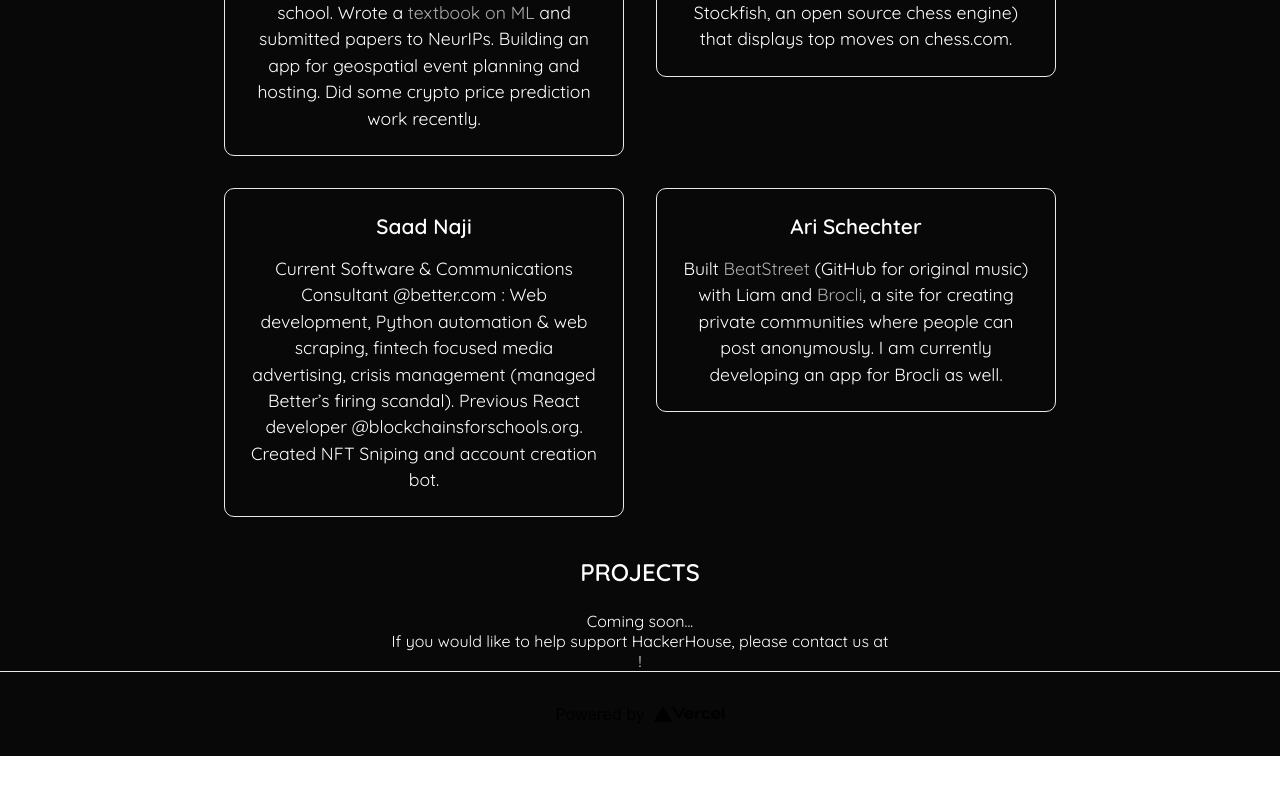
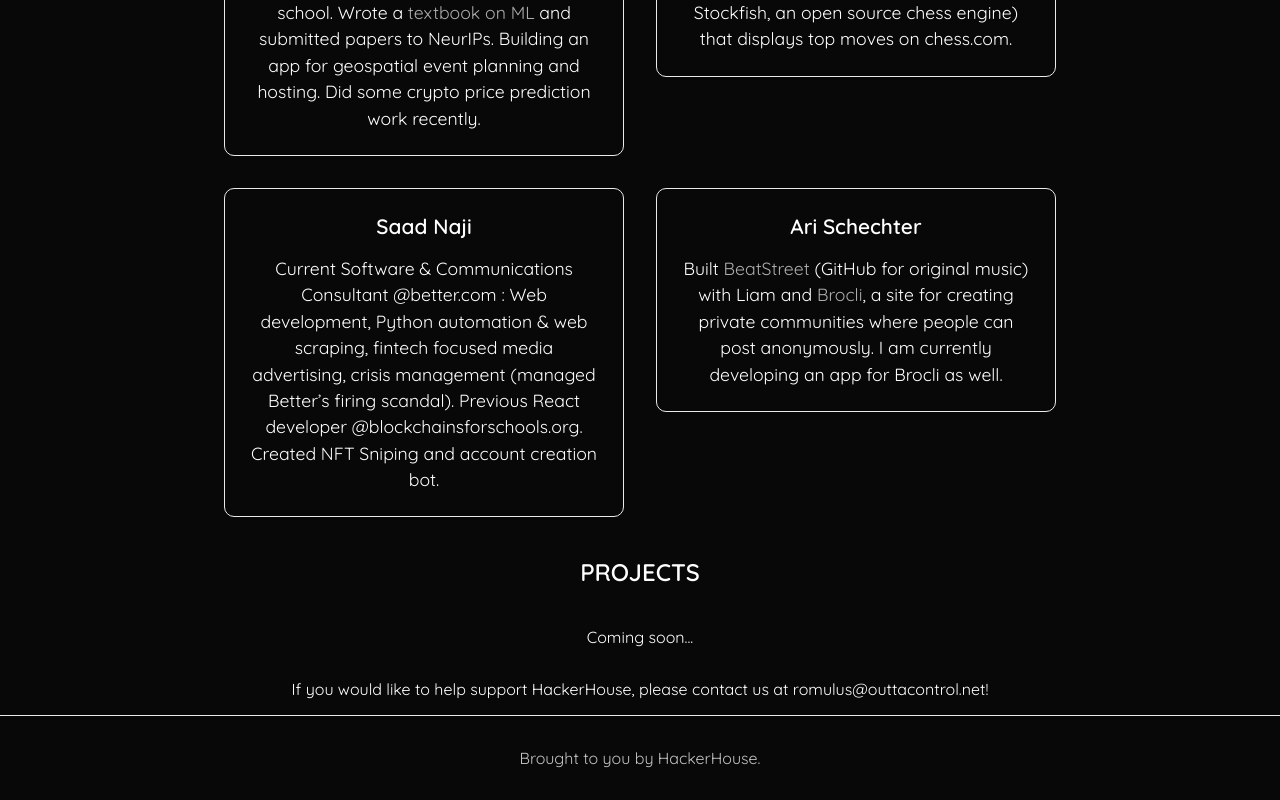
Before and after one commit to liamkronman/hackerhouse-site, a Next.js app in the folder hackerhouse-site/: page / in a window 1280 px wide. Shown: the part 2506-3306 px from the top of the page. Before the commit the page ends 3262 px from the top, so only its background shows below. Built offline with nearby package versions, Linux system fonts and the light colour scheme; a web font is replaced by a local one.

Commit message:
mvp finished

```diff
--- a/hackerhouse-site/pages/index.js
+++ b/hackerhouse-site/pages/index.js
@@ -44,10 +44,6 @@
         </div>
 
         <h3 className={styles.header}>MEMBERS</h3>
-        <div className={styles.members}>
-
-        </div>
-
         <div className={styles.grid}>
           <div className={styles.card}>
             <h2>Liam Kronman</h2>
@@ -121,24 +117,17 @@
         </div>
 
         <h3 className={styles.header}>PROJECTS</h3>
-        <div className={styles.projects}>
+        <p>
           Coming soon...
-        </div>
+        </p>
 
-        If you would like to help support HackerHouse, please contact us at <a href="mailto: "></a>!
+        <p>
+          If you would like to help support HackerHouse, please contact us at <a href="mailto:romulus@outtacontrol.net">romulus@outtacontrol.net</a>!
+        </p>
       </main>
 
       <footer className={styles.footer}>
-        <a
-          href="https://vercel.com?utm_source=create-next-app&utm_medium=default-template&utm_campaign=create-next-app"
-          target="_blank"
-          rel="noopener noreferrer"
-        >
-          Powered by{' '}
-          <span className={styles.logo}>
-            <Image src="/vercel.svg" alt="Vercel Logo" width={72} height={16} />
-          </span>
-        </a>
+        Brought to you by HackerHouse.
       </footer>
     </div>
   )
--- a/hackerhouse-site/styles/Home.module.css
+++ b/hackerhouse-site/styles/Home.module.css
@@ -165,18 +165,8 @@
   border-top: 1px solid #eaeaea;
   justify-content: center;
   align-items: center;
-}
-
-.footer a {
-  display: flex;
-  justify-content: center;
-  align-items: center;
-  flex-grow: 1;
-}
-
-.logo {
-  height: 1em;
-  margin-left: 0.5rem;
+  color: rgb(195, 195, 195);
+  font-family: 'Quicksand', sans-serif;
 }
 
 @media (max-width: 600px) {
```
